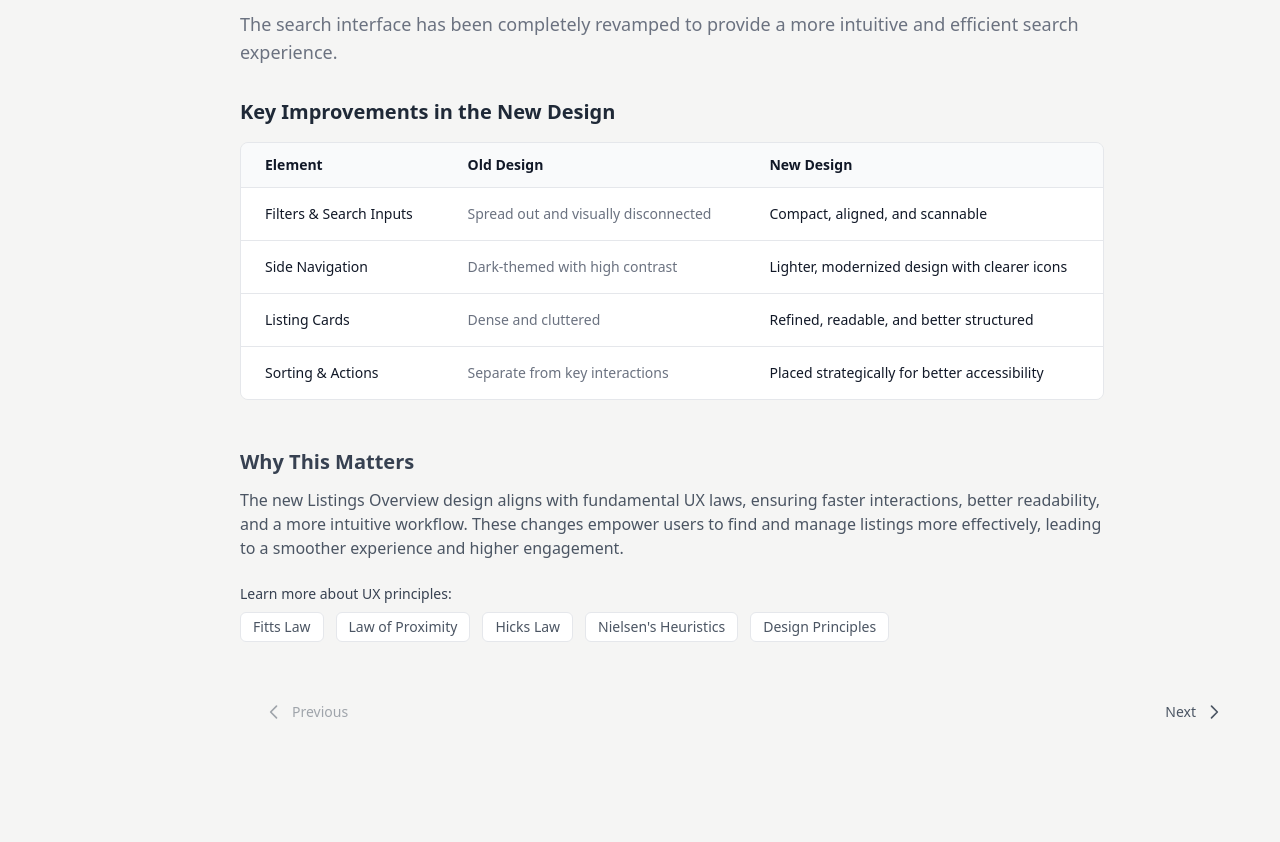
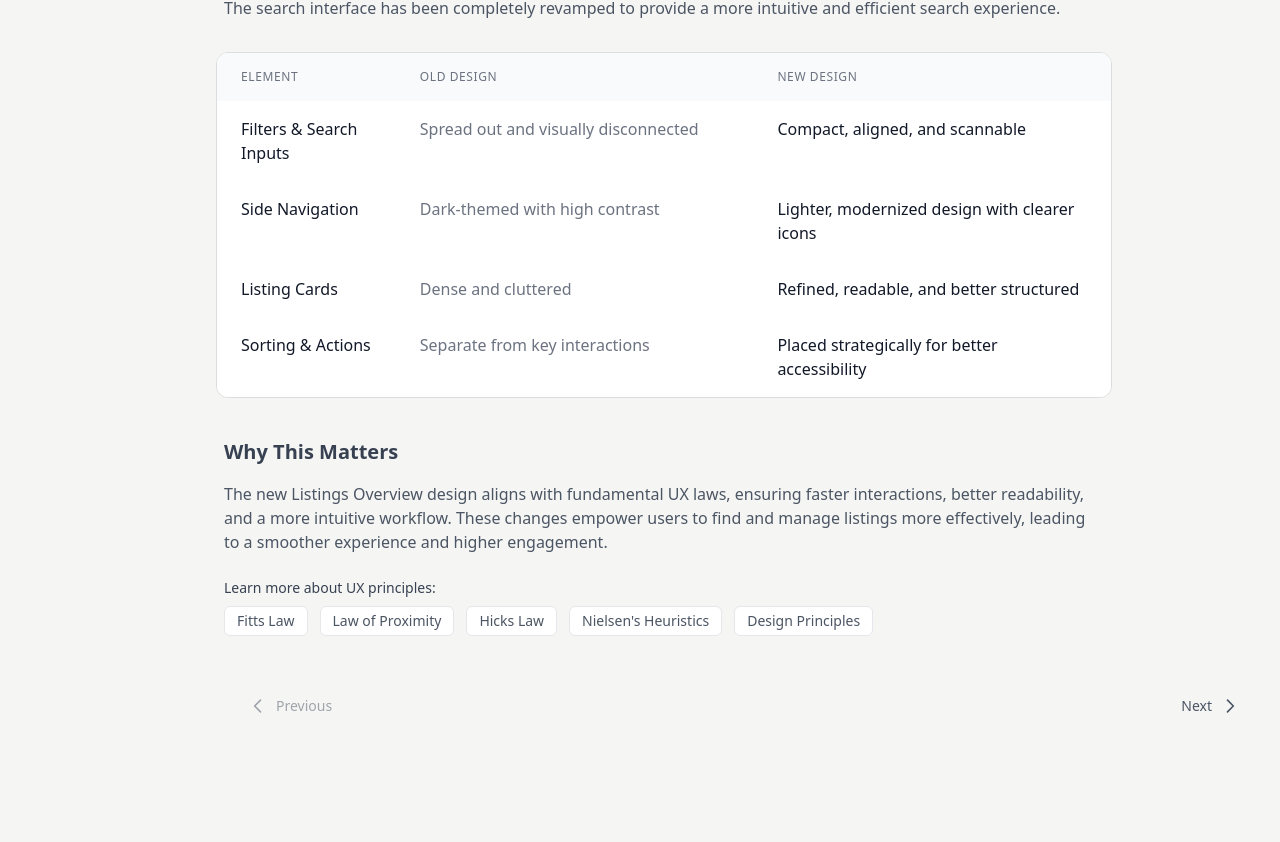
Before and after one commit to thuyrannosaurus/nexus-remastered, a plain HTML site: page index.html in a window 1280 px wide. Shown: the part 1626-2468 px from the top of the page. Drawn offline with nearby package versions, Linux system fonts and the light colour scheme; some packages are replaced by stand-ins of ours; a script that the page names is missing; a web font is replaced by a local one.

Commit message:
fixed table

```diff
--- a/index.html
+++ b/index.html
@@ -85,9 +85,9 @@
 
             <!-- Main Content - Full width on mobile -->
             <main class="flex-1 min-w-0 w-full">
-                <div class="mx-auto transition-all p-2">
+                <div class="mx-auto transition-all">
                     <!-- Comparison Container -->
-                    <div class="comparison-container bg-white dark:bg-gray-800 overflow-hidden rounded-3xl shadow-[0_8px_30px_rgb(0,0,0,0.12)]">
+                    <div class="comparison-container bg-white dark:bg-gray-800 overflow-hidden rounded-3xl shadow-[0_8px_30px_rgb(0,0,0,0.12)] mx-4 md:mx-2">
                         <div id="image-compare" class="icv__container">
                             <img src="images/1A-old.jpg" alt="Old design" />
                             <img src="images/1A-new.jpg" alt="New design" />
@@ -95,12 +95,12 @@
                     </div>
 
                     <!-- Details Section -->
-                    <div class="detailed-info mt-10 px-4 text-left max-w-4xl dark:text-gray-200">
+                    <div class="detailed-info mt-10 text-left max-w-4xl dark:text-gray-200">
                         <!-- Content will be dynamically inserted here -->
                     </div>
 
                     <!-- Desktop Navigation Buttons -->
-                    <div class="hidden md:flex justify-between items-center mt-12 mb-20 px-4">
+                    <div class="hidden md:flex justify-between items-center mt-12 mb-20 mx-4 md:mx-2">
                         <button id="prev-page-desktop"
                                 class="flex items-center gap-2 px-6 py-3 text-gray-600 dark:text-gray-300 hover:text-blue-500 dark:hover:text-blue-400 disabled:opacity-50 disabled:cursor-not-allowed">
                             <svg class="w-5 h-5" fill="none" stroke="currentColor" viewBox="0 0 24 24">
--- a/script.js
+++ b/script.js
@@ -284,59 +284,39 @@ function updateComparison(index) {
 
 // Function to update the detailed information section
 function updateDetailedInfo(details) {
-    console.log('Updating detailed info:', details);
-    const detailsSection = document.querySelector('.detailed-info');
-    if (!detailsSection || !details) {
-        console.error('Missing elements:', { detailsSection, details });
-        return;
-    }
+    const detailsContainer = document.querySelector('.detailed-info');
 
-    detailsSection.innerHTML = `
-        <div class="flex justify-between items-center mb-4 pt-8">
-            <h2 class="text-3xl font-semibold text-gray-800 dark:text-gray-100">${details.title}</h2>
-            <a href="${details.figmaLink}" target="_blank"
-               class="inline-flex items-center gap-2 px-4 py-2 text-sm font-medium text-white bg-gray-900 dark:bg-gray-700 rounded-lg hover:bg-blue-600 dark:hover:bg-blue-500 transition-colors">
-                <img src="assets/icons/figmaIcon.png" alt="Figma" class="w-4 h-4 object-contain" />
-                View in Figma
-            </a>
+    // Create the content
+    const content = `
+        <div class="px-4 md:px-2">
+            <h2 class="text-2xl font-bold mb-6">${details.title}</h2>
+            <p class="mb-8 text-gray-600 dark:text-gray-300">${details.overview}</p>
         </div>
 
-        <!-- Main description -->
-        <div class="prose max-w-none dark:prose-invert">
-            <p class="text-gray-500 dark:text-gray-400 text-lg font-medium">${details.overview}</p>
-        </div>
-
-        <!-- Key Design Changes Table -->
-        <div class="mt-8">
-            <h3 class="text-xl font-semibold text-gray-800 dark:text-gray-100 mb-4">Key Improvements in the New Design</h3>
-            <div class="overflow-hidden rounded-lg border border-gray-200 dark:border-gray-700">
-                <table class="min-w-full divide-y divide-gray-200 dark:divide-gray-700">
-                    <thead class="bg-gray-50 dark:bg-gray-800">
+        <div class="table-container">
+            <table class="design-changes-table w-full mb-8">
+                <thead class="bg-gray-50 dark:bg-gray-800 ">
                     <tr>
-                            <th class="px-6 py-3 text-left text-sm font-semibold text-gray-900 dark:text-gray-100">Element</th>
-                            <th class="px-6 py-3 text-left text-sm font-semibold text-gray-900 dark:text-gray-100">Old Design</th>
-                            <th class="px-6 py-3 text-left text-sm font-semibold text-gray-900 dark:text-gray-100">New Design</th>
+                        <th class="text-left text-xs font-medium text-gray-500 dark:text-gray-400 uppercase tracking-wider">Element</th>
+                        <th class="text-left text-xs font-medium text-gray-500 dark:text-gray-400 uppercase tracking-wider">Old Design</th>
+                        <th class="text-left text-xs font-medium text-gray-500 dark:text-gray-400 uppercase tracking-wider">New Design</th>
                     </tr>
                 </thead>
-                    <tbody class="divide-y divide-gray-200 dark:divide-gray-700 bg-white dark:bg-gray-900">
+                <tbody class="bg-white dark:bg-gray-800 divide-y divide-gray-200 dark:divide-gray-700">
                     ${details.designChanges.map(change => `
                         <tr>
-                                <td class="px-6 py-4 text-sm font-medium text-gray-900 dark:text-gray-100">${change.element}</td>
-                                <td class="px-6 py-4 text-sm text-gray-500 dark:text-gray-400">${change.oldDesign}</td>
-                                <td class="px-6 py-4 text-sm text-gray-900 dark:text-gray-100">${change.newDesign}</td>
+                            <td class="font-medium text-gray-900 dark:text-gray-100">${change.element}</td>
+                            <td class="text-gray-500 dark:text-gray-400">${change.oldDesign}</td>
+                            <td class="text-gray-900 dark:text-gray-100">${change.newDesign}</td>
                         </tr>
                     `).join('')}
                 </tbody>
             </table>
         </div>
-        </div>
 
-        <!-- Why This Matters Section -->
-        <div class="mt-12">
-            <h3 class="text-xl font-semibold mb-3 dark:text-gray-100">Why This Matters</h3>
-            <p class="text-gray-600 dark:text-gray-300 mb-6">
-                ${details.whyThisMatters.description}
-            </p>
+        <div class="px-4 md:px-2">
+            <h3 class="text-xl font-bold mb-4">Why This Matters</h3>
+            <p class="mb-6 text-gray-600 dark:text-gray-300">${details.whyThisMatters.description}</p>
 
             <div class="space-y-2">
                 <h4 class="text-sm font-medium text-gray-700 dark:text-gray-300 mb-2">Learn more about UX principles:</h4>
@@ -351,6 +331,8 @@ function updateDetailedInfo(details) {
             </div>
         </div>
     `;
+
+    detailsContainer.innerHTML = content;
 }
 
 // Mobile menu functionality
--- a/style.css
+++ b/style.css
@@ -190,3 +190,76 @@ body {
 .icv__control {
     z-index: 5;
 }
+
+/* Table scroll container for mobile */
+.table-container {
+    width: 100%;
+    overflow-x: auto;
+    -webkit-overflow-scrolling: touch;
+    padding-bottom: 8px;
+}
+
+/* Table styles */
+.design-changes-table {
+    min-width: 800px;
+    border-collapse: separate;
+    border-spacing: 0;
+    border-radius: 12px;
+    border: 1px solid #dddddd;
+    overflow: hidden;
+    @apply border border-gray-200 dark:border-gray-700;
+}
+
+.design-changes-table th {
+    padding: 16px 24px;
+    white-space: nowrap;
+    background: rgb(249 250 251);
+    @apply dark:bg-gray-800;
+}
+
+.design-changes-table td {
+    padding: 16px 24px;
+    vertical-align: top;
+    line-height: 1.5;
+}
+
+/* Add background to tbody for consistent appearance */
+.design-changes-table tbody {
+    @apply bg-white dark:bg-gray-800;
+}
+
+/* Column widths */
+.design-changes-table th:first-child,
+.design-changes-table td:first-child {
+    width: 20%;
+    min-width: 160px;
+}
+
+.design-changes-table th:not(:first-child),
+.design-changes-table td:not(:first-child) {
+    width: 40%;
+    min-width: 320px;
+}
+
+/* Style the scrollbar */
+.table-container::-webkit-scrollbar {
+    height: 6px;
+}
+
+.table-container::-webkit-scrollbar-track {
+    background: rgba(0, 0, 0, 0.05);
+    border-radius: 3px;
+}
+
+.table-container::-webkit-scrollbar-thumb {
+    background: rgba(0, 0, 0, 0.2);
+    border-radius: 3px;
+}
+
+.dark .table-container::-webkit-scrollbar-track {
+    background: rgba(255, 255, 255, 0.05);
+}
+
+.dark .table-container::-webkit-scrollbar-thumb {
+    background: rgba(255, 255, 255, 0.2);
+}
```
Lines whose indentation alone changed are shown as unchanged.
